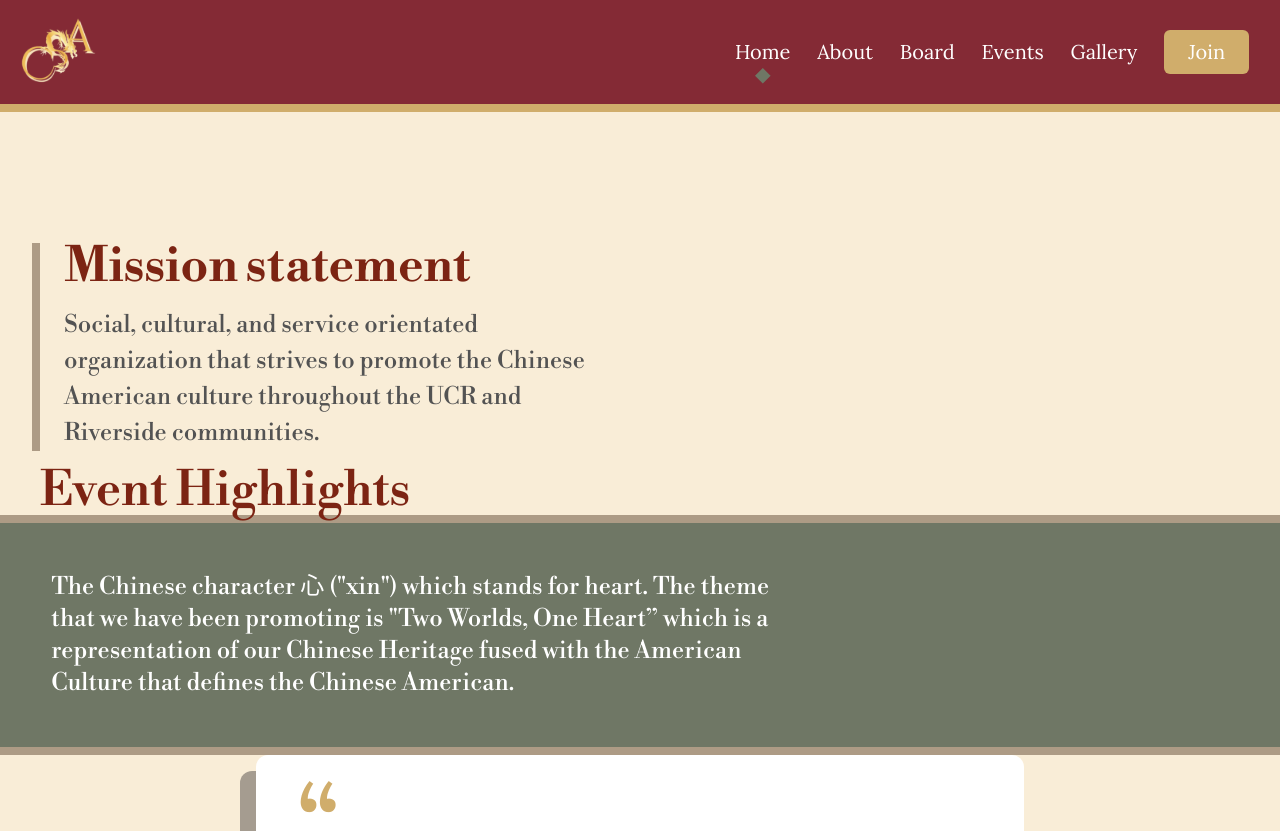
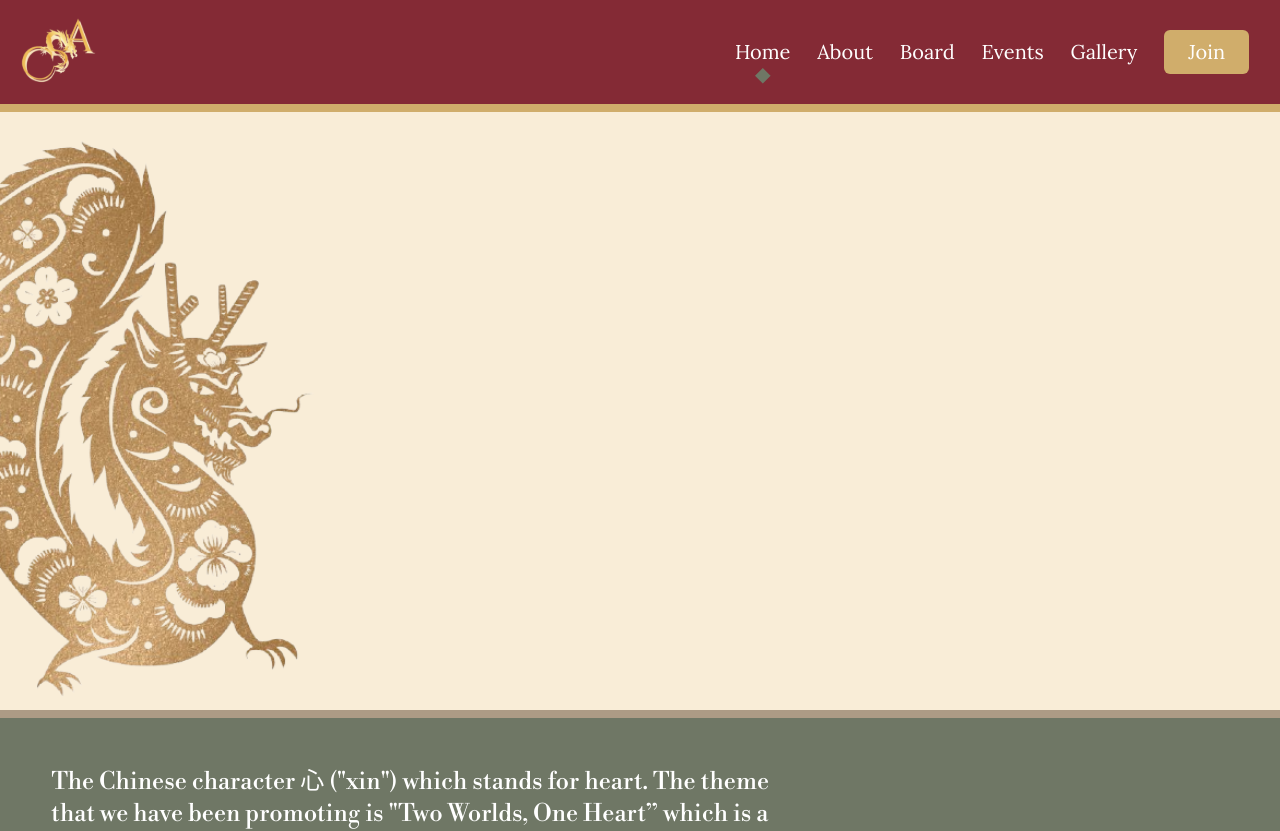
Before and after one commit to acm-ucr/csa-website, a Next.js app: page / in a window 1280 px wide. Shown: the top 831 px of the page. Built offline with nearby package versions, Linux system fonts and the light colour scheme.

Commit message:
new dragon pic

```diff
--- a/next.config.js
+++ b/next.config.js
@@ -1,6 +1,6 @@
 /** @type {import('next').NextConfig} */
 const nextConfig = {
-  output: "export",
+  //output: "export",
   reactStrictMode: true,
   swcMinify: true,
   images: {
--- a/src/app/page.tsx
+++ b/src/app/page.tsx
@@ -2,14 +2,14 @@ import React from "react";
 import XinDescription from "@/components/home/XinDescription";
 import QuoteBox from "@/components/home/QuoteBox";
 import quotes from "@/data/quote-data";
-import EHTitle from "@/components/events/EventHighlightsTitle";
-import MissionStatement from "@/components/home/MissionStatement";
+import Image from "next/image";
+import Dragon from "@/public/home/Dragon.png"
+
 
 const Home = () => {
   return (
-    <div className="bg-csa-tan-100 pt-[12.2vh] md:pt-[14.4vh]">
-      <MissionStatement />
-      <EHTitle />
+    <div className="bg-csa-tan-100 ">
+      <Image src = {Dragon} alt ='dragon' className="left-0 top-0 w-1/4" />
       <XinDescription />
       {quotes.map(({ quote, person }, index) => (
         <QuoteBox quote={quote} name={person} key={index} />
```
Also changed, not shown: public/home/Dragon.png (added).
